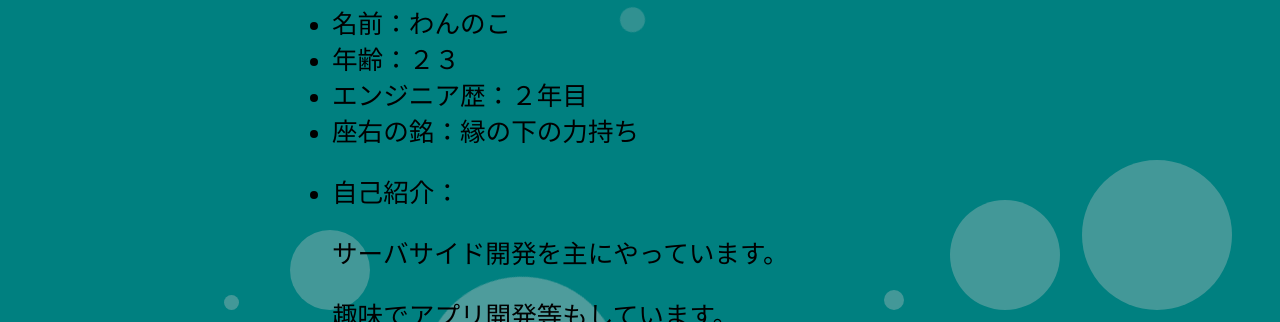
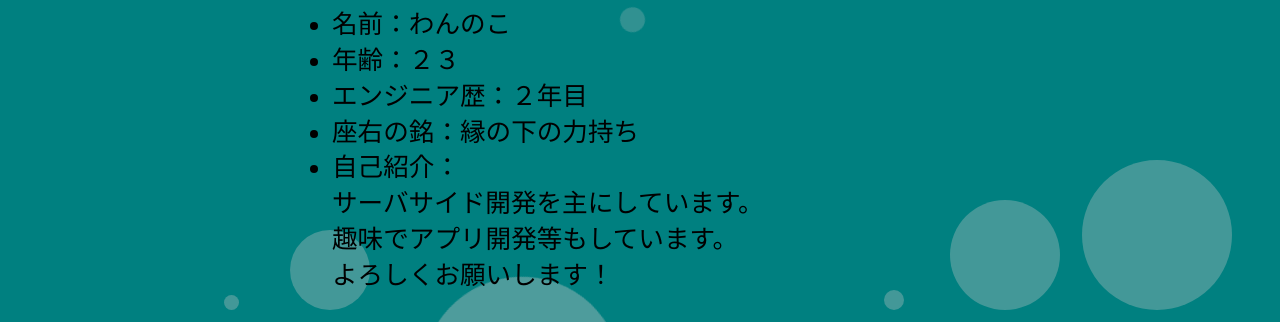
Before and after one commit to rphosoka/wannoko.github.io, a plain HTML site: page index.html in a window 1280 px wide. Shown: the part 166-488 px from the top of the page. Drawn offline with Linux system fonts and the light colour scheme.

Commit message:
自己紹介の修正と内容更新

```diff
--- a/index.html
+++ b/index.html
@@ -15,10 +15,10 @@
                 <li>年齢：２３</li>
                 <li>エンジニア歴：２年目</li>
                 <li>座右の銘：縁の下の力持ち</li>
-                <li>
-                    <p>自己紹介：</p>
-                    <p>サーバサイド開発を主にやっています。</p>
-                   <p>趣味でアプリ開発等もしています。</p>
+                <li>自己紹介：<br>
+                    サーバサイド開発を主にしています。
+                    <br>趣味でアプリ開発等もしています。
+                    <br>よろしくお願いします！
                 </li>
             </ul>
             <br>
```
